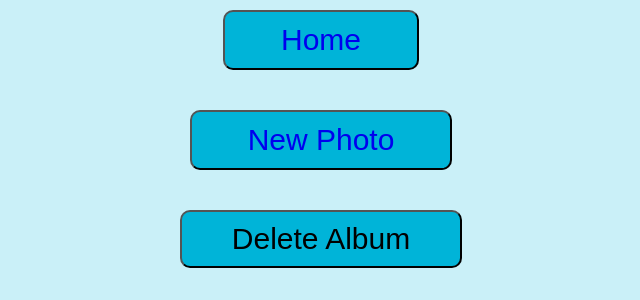
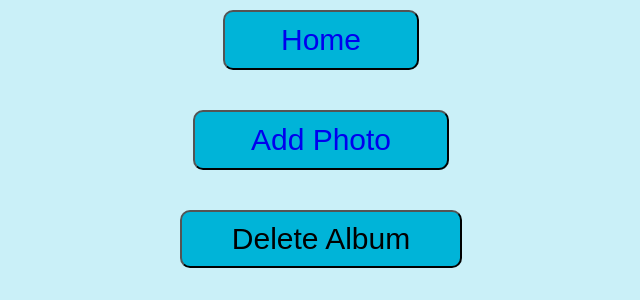
Before and after one commit to hewmatt10/album, a Django app: page /albums/1/ in a window 1280 px wide. Shown: the part 385-685 px from the top of the page, without its empty margins (319-959 px from the left). Run offline with Django 4.2, Linux system fonts and the light colour scheme; tables that the repository leaves empty hold one stand-in row (values such as "Sample post"); grey boxes marked "Sample" are stand-in pictures.

Commit message:
changed a bit of styling

```diff
--- a/album_site/templates/viewalbum.html
+++ b/album_site/templates/viewalbum.html
@@ -22,7 +22,7 @@
       <button class="button">
         <a class="link" href="{% url 'album_site:home' %}">Home</a>
       <button class="button">
-        <a class="link" href="{% url 'album_site:new_photo' album.id%}">New Photo</a>
+        <a class="link" href="{% url 'album_site:new_photo' album.id%}">Add Photo</a>
       </button>
       <form action="{% url 'album_site:delete_album' album.id%}" method="post">
         {% csrf_token %}
```
